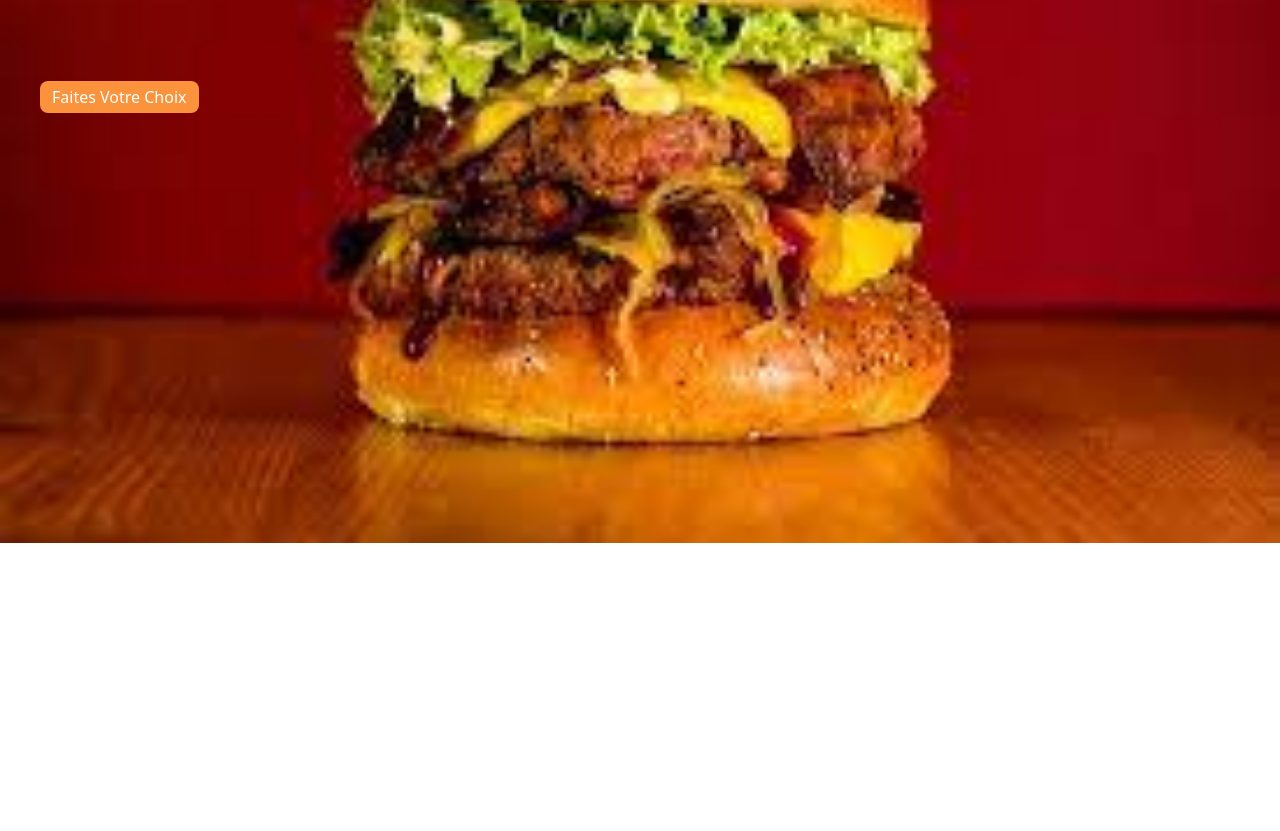
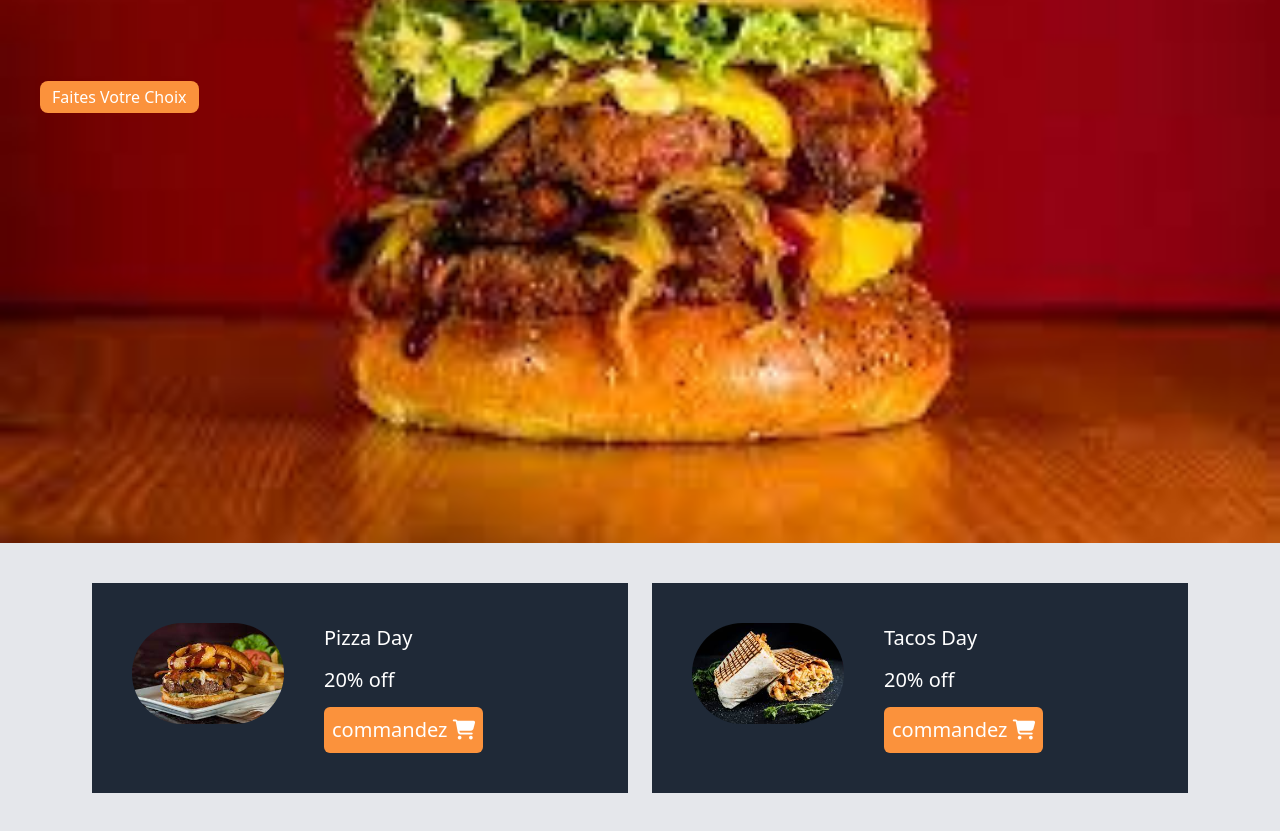
Before and after one commit to ib-entreprise/tailwind, a website: page index.html in a window 1280 px wide. Shown: the part 257-1088 px from the top of the page. Before the commit the page ends 800 px from the top, so only its background shows below. Drawn offline with nearby package versions, Linux system fonts and the light colour scheme.

Commit message:
plat du jour
 ajout de section plat du jour en bas du header not responsive

```diff
--- a/index.html
+++ b/index.html
@@ -12,7 +12,7 @@
     <link rel="stylesheet" href="output.css">
 </head>
 
-<body>
+<body class="bg-gray-200">
     <header class="block h-screen bg-[url('images/burger1.jpg')] bg-cover bg-no-repeat">
         <nav class="flex bg-gray-300 ">
             <div class="w-1/3 p-4">
@@ -45,7 +45,35 @@
     </header>
 
 
+    <section class="flex mx-20 my-10 text-white ">
+        <div class="w-1/2 bg-gray-800 p-10 mx-3">
+            <div class="flex">
+                <div class="w-1/3">
+                    <img height="200" class="rounded-full h64" src="images/burger2.jpg" alt="">
+                </div>
+                <div class="w-2/3 px-10 text-[20px] ">
+                    <h1 class="mb-3">Pizza Day</h1>
+                    <h1 class="mb-3">20% <span>off</span></h1>
+                    <button class="bg-orange-400 p-2 rounded-md ">commandez <i class="fa fa-cart-shopping"></i>
+                    </button>
+                </div>
+            </div>
+        </div>
+        <div class="w-1/2 bg-gray-800 p-10 mx-3">
+            <div class="flex">
+                <div class="w-1/3">
+                    <img height="200" class="rounded-full h64" src="images/tacos1.jpg" alt="">
+                </div>
+                <div class="w-2/3 px-10 text-[20px] ">
+                    <h1 class="mb-3">Tacos Day</h1>
+                    <h1 class="mb-3">20% <span>off</span></h1>
+                    <button class="bg-orange-400 p-2 rounded-md ">commandez <i class="fa fa-cart-shopping"></i>
+                    </button>
+                </div>
+            </div>
+        </div>
 
+    </section>
 
 
 </body>
```
Also changed, not shown: images/burger3.jpg (added), images/tacos1.jpg (added).
